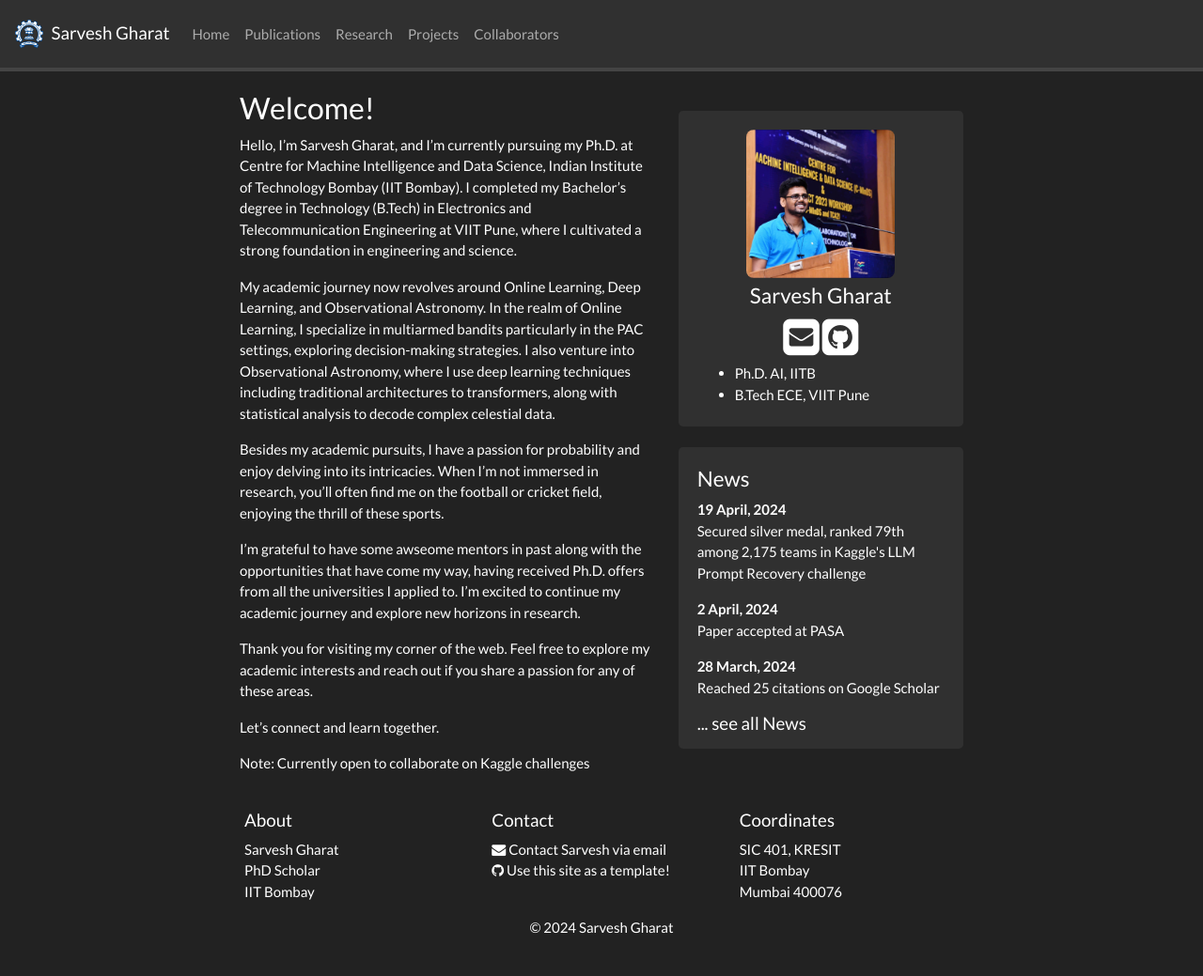
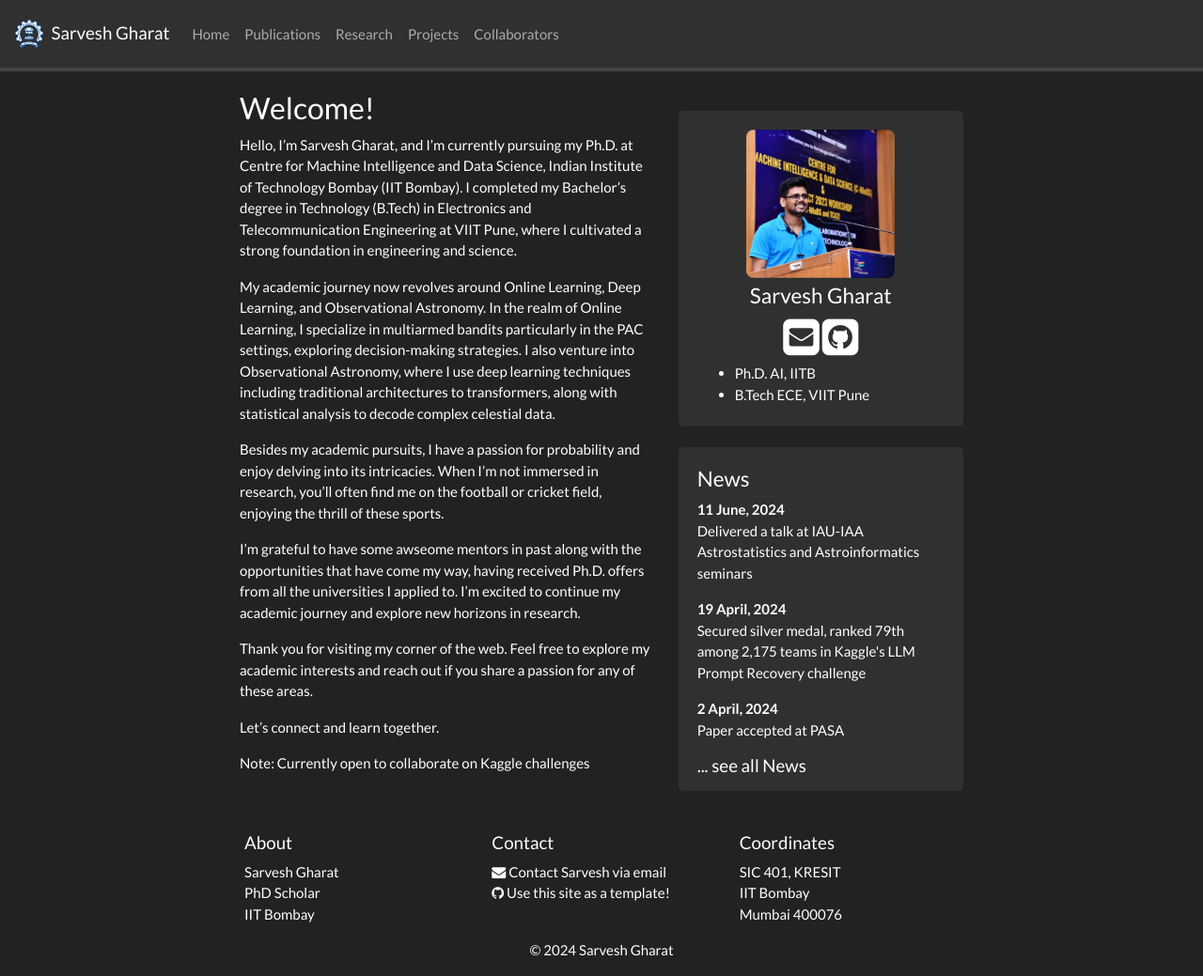
Before and after one commit to SarveshVGharat/SarveshVGharat.github.io, a Jekyll site: the page built from _pages/home.md, in a window 1280 px wide and 1039 px high. Shown: the whole window at 94% size. Built offline with Jekyll 4.4.1, drawn with Linux system fonts in a browser that asks for light colours; nearby versions of some CDN libraries; a style sheet for code colours, icons or effects is not loaded.

Commit message:
Update news.yml

```diff
--- a/_data/news.yml
+++ b/_data/news.yml
@@ -1,3 +1,6 @@
+- date: 11 June, 2024
+  headline: "Delivered a talk at IAU-IAA Astrostatistics and Astroinformatics seminars"
+
 - date: 19 April, 2024
   headline: "Secured silver medal, ranked 79th among 2,175 teams in Kaggle's LLM Prompt Recovery challenge"
 
```
